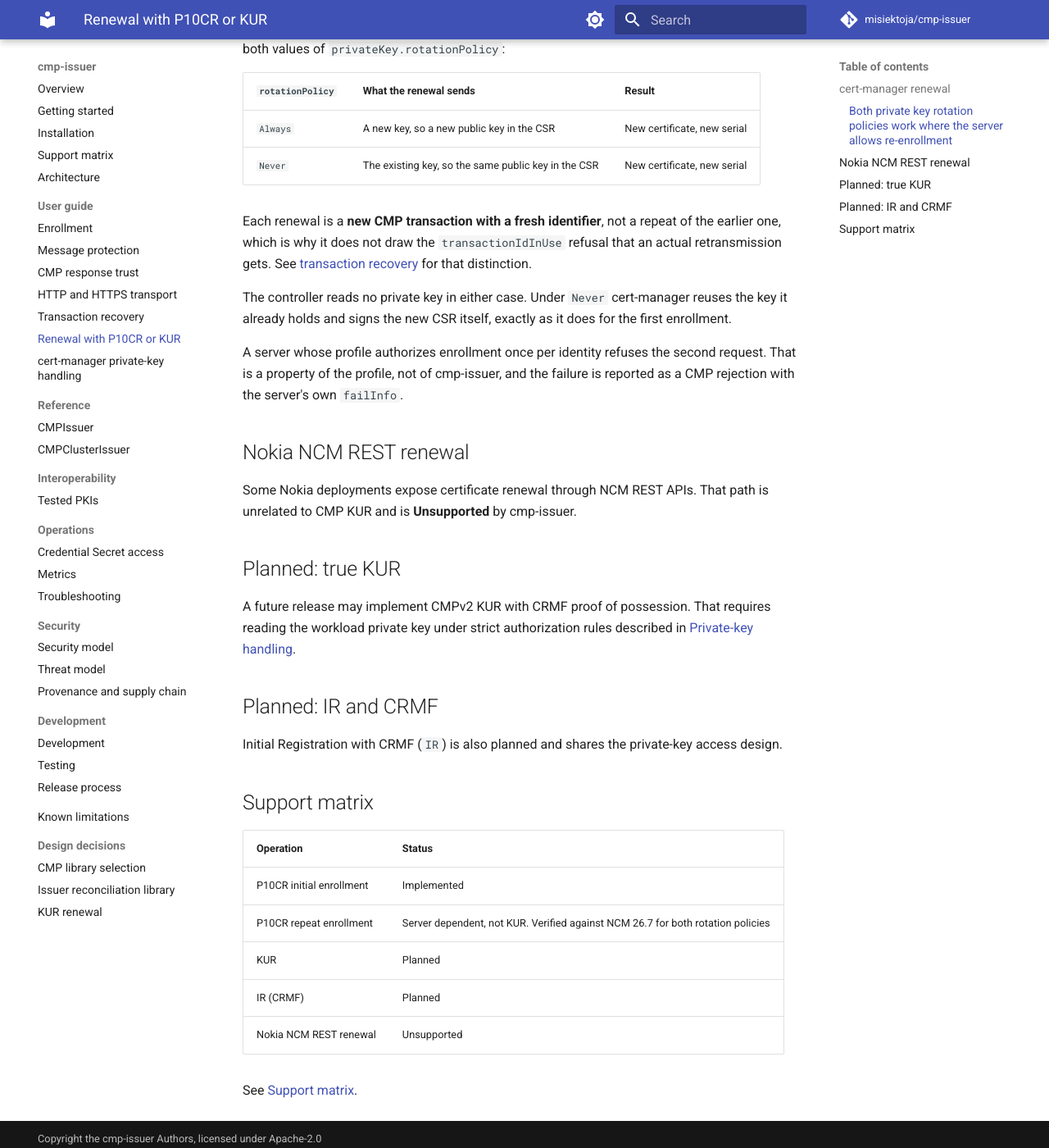
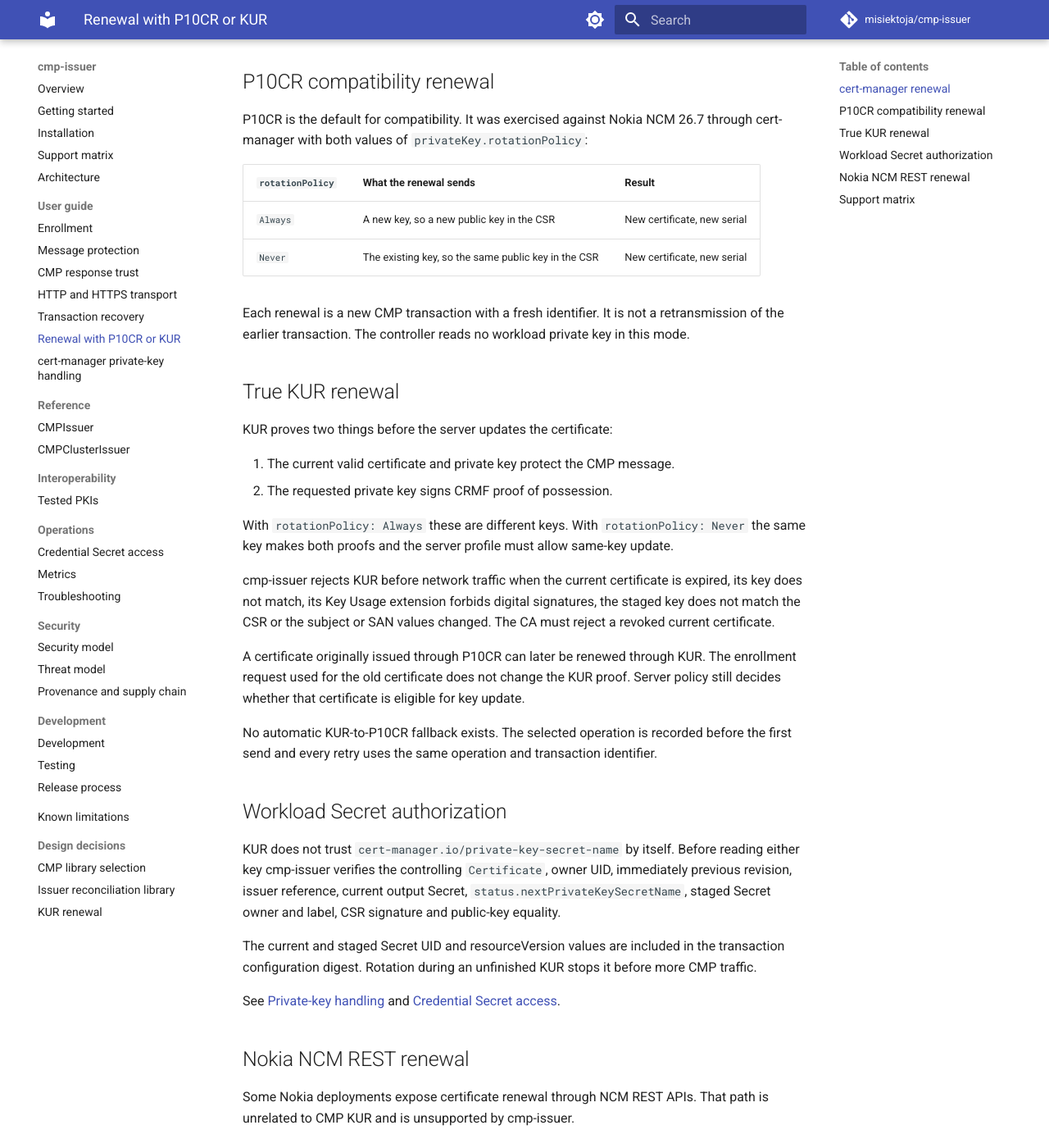
Before and after one commit to misiektoja/cmp-issuer, an MkDocs documentation site: the page built from docs/guide/renewal-and-kur.md, in a window 1280 px wide and 1400 px high, scrolled down 753 px. Shown: the whole window at 82% size. Built offline with MkDocs 1.6.1 and Material for MkDocs 9.7.7, drawn with Linux system fonts in a browser that asks for light colours; comment, search, counter and statistics services are not loaded; some of the changed text lies outside the part shown.

Commit message:
docs(guide): document true KUR renewal
Signed-off-by: misiektoja <misiektoja-github@rm-rf.ninja>

````diff
--- a/docs/guide/renewal-and-kur.md
+++ b/docs/guide/renewal-and-kur.md
@@ -1,56 +1,74 @@
-# P10CR renewal and KUR roadmap
+# Renewal with P10CR or KUR
 
-cmp-issuer implements enrollment through P10CR and renews the same way, by sending a fresh P10CR. It implements **no CMP Key Update Request**, so cert-manager renewal and KUR stay distinct concepts here.
+cert-manager decides when to renew a `Certificate`. cmp-issuer decides which CMP operation performs that renewal through `spec.protocol.renewal`.
+
+```yaml
+spec:
+  endpoint:
+    url: https://ca.example.test/cmp/initial
+    renewalUrl: https://ca.example.test/cmp/key-update
+  protocol:
+    initialEnrollment: P10CR
+    renewal: KUR
+```
+
+`renewalUrl` is optional. Omit it when one CMP endpoint accepts both P10CR and KUR.
 
 ## cert-manager renewal
 
-When a `Certificate` nears expiry cert-manager may create a new `CertificateRequest` for the same identity. cmp-issuer sends another P10CR with a fresh CSR.
+When a `Certificate` nears expiry cert-manager creates a new `CertificateRequest`. Revision one always uses P10CR. Later revisions use the configured renewal operation.
 
-Whether that succeeds depends entirely on the CMP server profile:
+| `renewal` | CMP operation | Workload key access | Server requirement |
+| --- | --- | --- | --- |
+| `P10CR` or omitted | Fresh P10CR | None | Repeat enrollment for the same identity |
+| `KUR` | Certificate-authenticated KUR | Current and staged keys | KUR enabled for the existing certificate |
 
-| Server behavior | Outcome |
-| --- | --- |
-| Allows repeat P10CR for the same identity | Renewal succeeds |
-| One-time enrollment code (EJBCA client mode) | Fails until the end entity is reset |
-| Requires KUR with proof of possession | **Unsupported** today |
+## P10CR compatibility renewal
 
-cmp-issuer does **not** implement KUR. Repeat P10CR is not KUR even when it works.
-
-### Both private key rotation policies work where the server allows re-enrollment
-
-Renewal was exercised against Nokia NCM 26.7 through cert-manager, with `cmctl renew`, for both values of `privateKey.rotationPolicy`:
+P10CR is the default for compatibility. It was exercised against Nokia NCM 26.7 through cert-manager with both values of `privateKey.rotationPolicy`:
 
 | `rotationPolicy` | What the renewal sends | Result |
 | --- | --- | --- |
 | `Always` | A new key, so a new public key in the CSR | New certificate, new serial |
 | `Never` | The existing key, so the same public key in the CSR | New certificate, new serial |
 
-Each renewal is a **new CMP transaction with a fresh identifier**, not a repeat of the earlier one, which is why it does not draw the `transactionIdInUse` refusal that an actual retransmission gets. See [transaction recovery](transaction-recovery.md) for that distinction.
+Each renewal is a new CMP transaction with a fresh identifier. It is not a retransmission of the earlier transaction. The controller reads no workload private key in this mode.
 
-The controller reads no private key in either case. Under `Never` cert-manager reuses the key it already holds and signs the new CSR itself, exactly as it does for the first enrollment.
+## True KUR renewal
 
-A server whose profile authorizes enrollment once per identity refuses the second request. That is a property of the profile, not of cmp-issuer, and the failure is reported as a CMP rejection with the server's own `failInfo`.
+KUR proves two things before the server updates the certificate:
+
+1. The current valid certificate and private key protect the CMP message.
+2. The requested private key signs CRMF proof of possession.
+
+With `rotationPolicy: Always` these are different keys. With `rotationPolicy: Never` the same key makes both proofs and the server profile must allow same-key update.
+
+cmp-issuer rejects KUR before network traffic when the current certificate is expired, its key does not match, its Key Usage extension forbids digital signatures, the staged key does not match the CSR or the subject or SAN values changed. The CA must reject a revoked current certificate.
+
+A certificate originally issued through P10CR can later be renewed through KUR. The enrollment request used for the old certificate does not change the KUR proof. Server policy still decides whether that certificate is eligible for key update.
+
+No automatic KUR-to-P10CR fallback exists. The selected operation is recorded before the first send and every retry uses the same operation and transaction identifier.
+
+## Workload Secret authorization
+
+KUR does not trust `cert-manager.io/private-key-secret-name` by itself. Before reading either key cmp-issuer verifies the controlling `Certificate`, owner UID, immediately previous revision, issuer reference, current output Secret, `status.nextPrivateKeySecretName`, staged Secret owner and label, CSR signature and public-key equality.
+
+The current and staged Secret UID and resourceVersion values are included in the transaction configuration digest. Rotation during an unfinished KUR stops it before more CMP traffic.
+
+See [Private-key handling](private-key-handling.md) and [Credential Secret access](../operations/secret-access.md).
 
 ## Nokia NCM REST renewal
 
-Some Nokia deployments expose certificate renewal through NCM REST APIs. That path is unrelated to CMP KUR and is **Unsupported** by cmp-issuer.
-
-## Planned: true KUR
-
-A future release may implement CMPv2 KUR with CRMF proof of possession. That requires reading the workload private key under strict authorization rules described in [Private-key handling](private-key-handling.md).
-
-## Planned: IR and CRMF
-
-Initial Registration with CRMF (`IR`) is also planned and shares the private-key access design.
+Some Nokia deployments expose certificate renewal through NCM REST APIs. That path is unrelated to CMP KUR and is unsupported by cmp-issuer.
 
 ## Support matrix
 
 | Operation | Status |
 | --- | --- |
 | P10CR initial enrollment | Implemented |
-| P10CR repeat enrollment | Server dependent, not KUR. Verified against NCM 26.7 for both rotation policies |
-| KUR | Planned |
+| P10CR repeat enrollment | Server dependent. Verified against NCM 26.7 for both rotation policies |
+| KUR | Implemented for unchanged subject and SANs. Verified against NCM 26.7, EJBCA 9.3.7 and OpenSSL 3.6.3 with both rotation policies |
 | IR (CRMF) | Planned |
 | Nokia NCM REST renewal | Unsupported |
 
-See [Support matrix](../support-matrix.md).
+See [Tested PKIs](../interoperability/tested-pkis.md) for server-specific validation and configuration.
````
